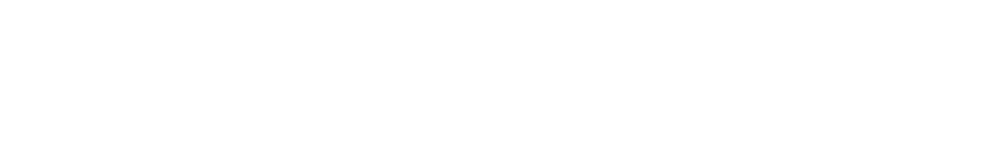
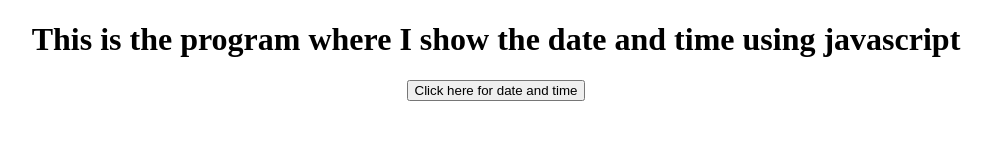
Before and after one commit to TamimMahmudBD/react-project-2024, a plain HTML site: page index.html in a window 1280 px wide. Shown: the whole page, without its empty margins (144-1136 px from the left). Drawn offline with Linux system fonts and the light colour scheme.

Commit message:
Javascript data and time program

```diff
--- a/index.html
+++ b/index.html
@@ -1,12 +1,19 @@
 <!DOCTYPE html>
 <html lang="en">
+
 <head>
     <meta charset="UTF-8">
     <meta http-equiv="X-UA-Compatible" content="IE=edge">
     <meta name="viewport" content="width=device-width, initial-scale=1.0">
     <title>Document</title>
 </head>
+
 <body>
+    <div style="text-align: center;">
+        <h1>This is the program where I show the date and time using javascript</h1>
+        <button type="button" onclick="document.getElementById('output').innerHTML=Date()">Click here for date and time</button>
+        <h2 id="output"></h2>
+    </div>
+</body>
 
-</body>
 </html>
```
